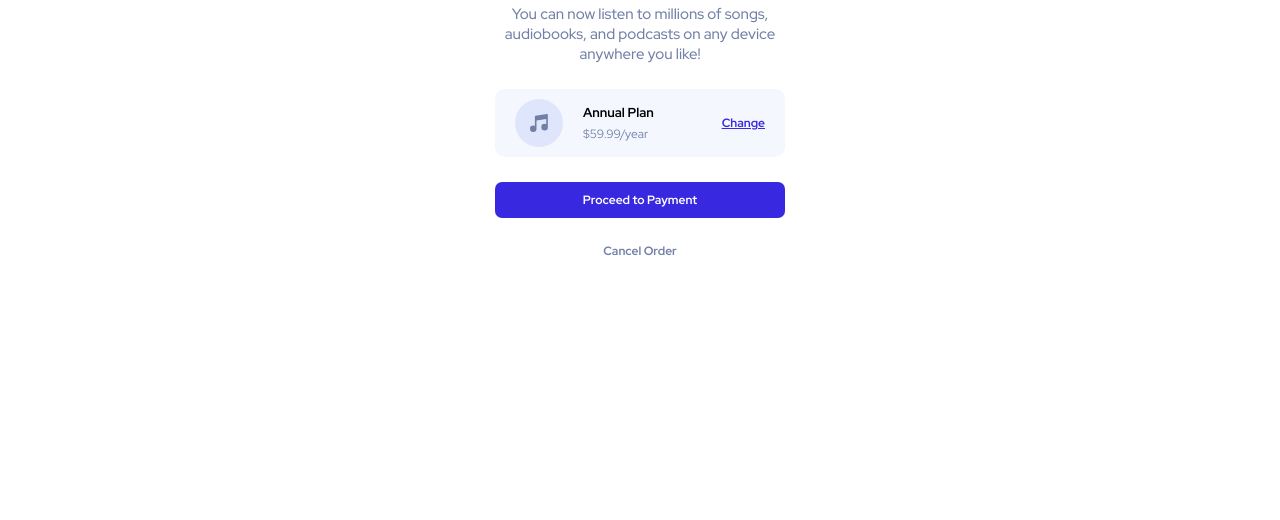
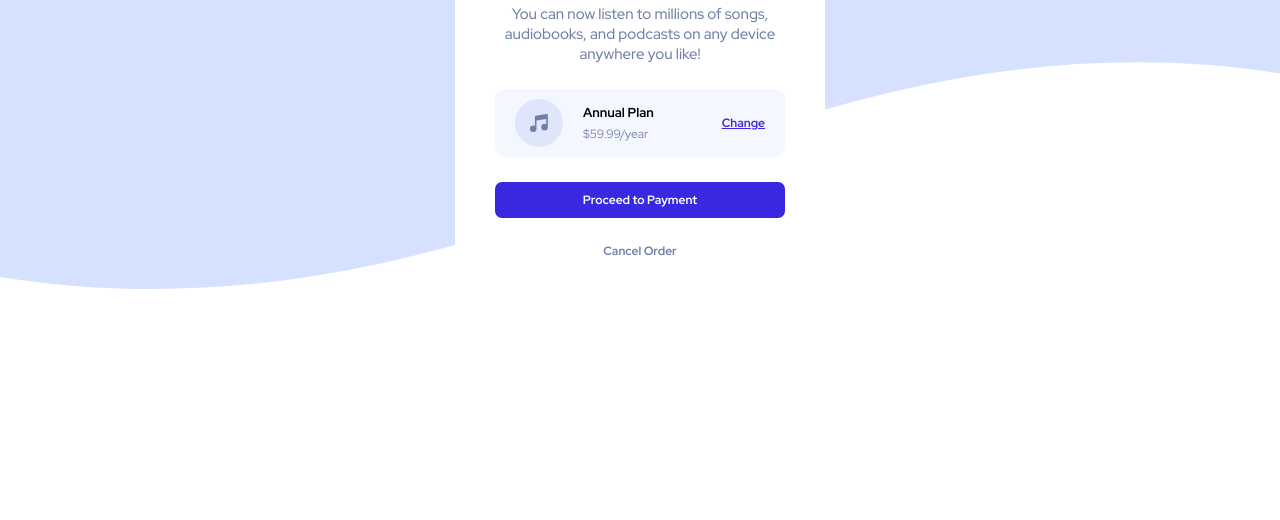
Before and after one commit to MellonFive/order-summary, a plain HTML site: page index.html in a window 1280 px wide. Shown: the part 280-800 px from the top of the page. Drawn offline with Linux system fonts and the light colour scheme.

Commit message:
Add Background in tag body

```diff
--- a/css/style.css
+++ b/css/style.css
@@ -1,3 +1,7 @@
+body {
+  background: url(../images/pattern-background-desktop.svg) no-repeat center center / cover;
+}
+
 .container {
   width: 100%;
   background-color: var(--white);
```
